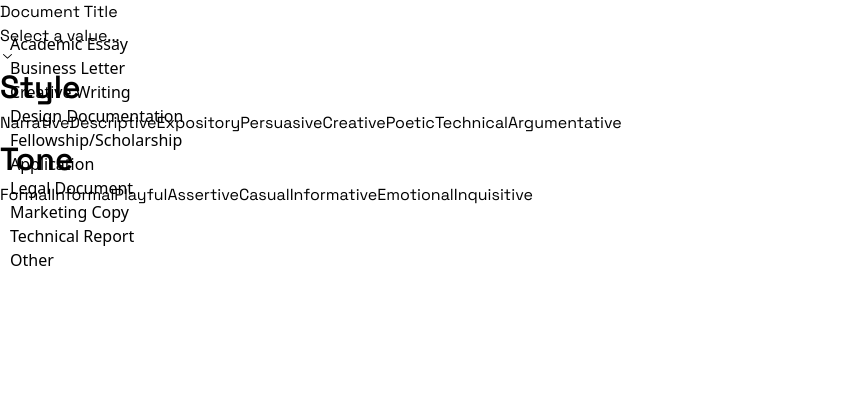
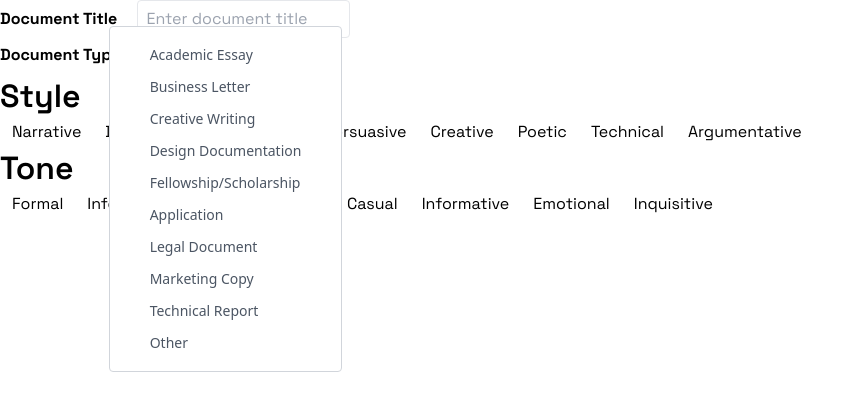
Before and after one commit to jasonxyang/scrapbook, a Next.js app: page / in a window 1280 px wide. Both pictures are taken after a click on the button "Select a value...". Shown: the top 410 px of the page, without its empty margins (0-864 px from the left). Built offline with nearby package versions, Linux system fonts and the light colour scheme.

Commit message:
input styling

```diff
--- a/components/DocumentTitleInput.tsx
+++ b/components/DocumentTitleInput.tsx
@@ -7,8 +7,8 @@ const DocumentTitleInput = () => {
   const [currentTitle, setCurrentTitle] = useRecoilState(titleAtom);
   return (
     <div>
-      Document Title
-      <TextInput value={currentTitle} onValueChange={setCurrentTitle} />
+      <label className="pr-4 font-bold">Document Title </label>
+      <TextInput value={currentTitle} onValueChange={setCurrentTitle}         placeholder="Enter document title" />
     </div>
   );
 };
--- a/components/DocumentTypeSelect.tsx
+++ b/components/DocumentTypeSelect.tsx
@@ -16,12 +16,15 @@ const DocumentTypeSelect = () => {
     });
   }, []);
   return (
+    <div>
+      <label className="pr-4 font-bold">Document Type</label>
       <Select
         value={currentDocumentType as string}
         onValueChange={setCurrentDocumentType as (value: string) => void}
         items={items}
         itemType="item"
       />
+    </div>
   );
 };
 
--- a/components/generic/Checkbox.tsx
+++ b/components/generic/Checkbox.tsx
@@ -16,6 +16,7 @@ const Checkbox = ({
 }: CheckboxProps) => {
   return (
     <Root
+      className="mx-3 inline-flex items-center"
       checked={checked}
       onCheckedChange={onCheckedChange}
       defaultChecked={defaultChecked}
--- a/components/generic/Input.tsx
+++ b/components/generic/Input.tsx
@@ -21,7 +21,8 @@ export const TextInput = memo(
 
       return (
         <input
-          placeholder=""
+          className="appearance-none border rounded pl-2 py-2 px-3 text-gray-700 leading-tight focus:outline-none focus:shadow-outline"
+          placeholder={placeholder}
           value={value}
           onChange={handleOnChange}
           type="text"
--- a/components/generic/Select.tsx
+++ b/components/generic/Select.tsx
@@ -59,14 +59,14 @@ export const Select = ({
       defaultValue={defaultValue}
       onValueChange={onValueChange}
     >
-      <Trigger>
+      <Trigger  className="inline-flex items-center border border-gray-300 rounded px-3 py-2 bg-white text-sm leading-4 text-gray-600 focus:outline-none focus:border-blue-500 focus:ring-blue-500 w-250">
         <Value placeholder={placeholder ?? "Select a value..."} />
         <Icon>
           <ChevronDownIcon />
         </Icon>
       </Trigger>
       <Portal>
-        <Content>
+        <Content className="border border-gray-300 rounded px-5 py-3 bg-white text-sm leading-4 text-gray-600 ">
           <ScrollUpButton>
             <ChevronUpIcon />
           </ScrollUpButton>
@@ -84,9 +84,9 @@ export type SelectItemProps = {
 const SelectItem = memo(
   forwardRef<HTMLDivElement, SelectItemProps>(({ value, label }, ref) => {
     return (
-      <Item value={value} ref={ref}>
-        <ItemText>{label}</ItemText>
-        <ItemIndicator className="SelectItemIndicator">
+      <Item value={value} ref={ref} className="px-5 py-2 bg-white flex items-center">
+        <ItemText className="inline">{label}</ItemText>
+        <ItemIndicator className="SelectItemIndicator inline">
           <CheckIcon />
         </ItemIndicator>
       </Item>
```
Lines whose indentation alone changed are shown as unchanged.
